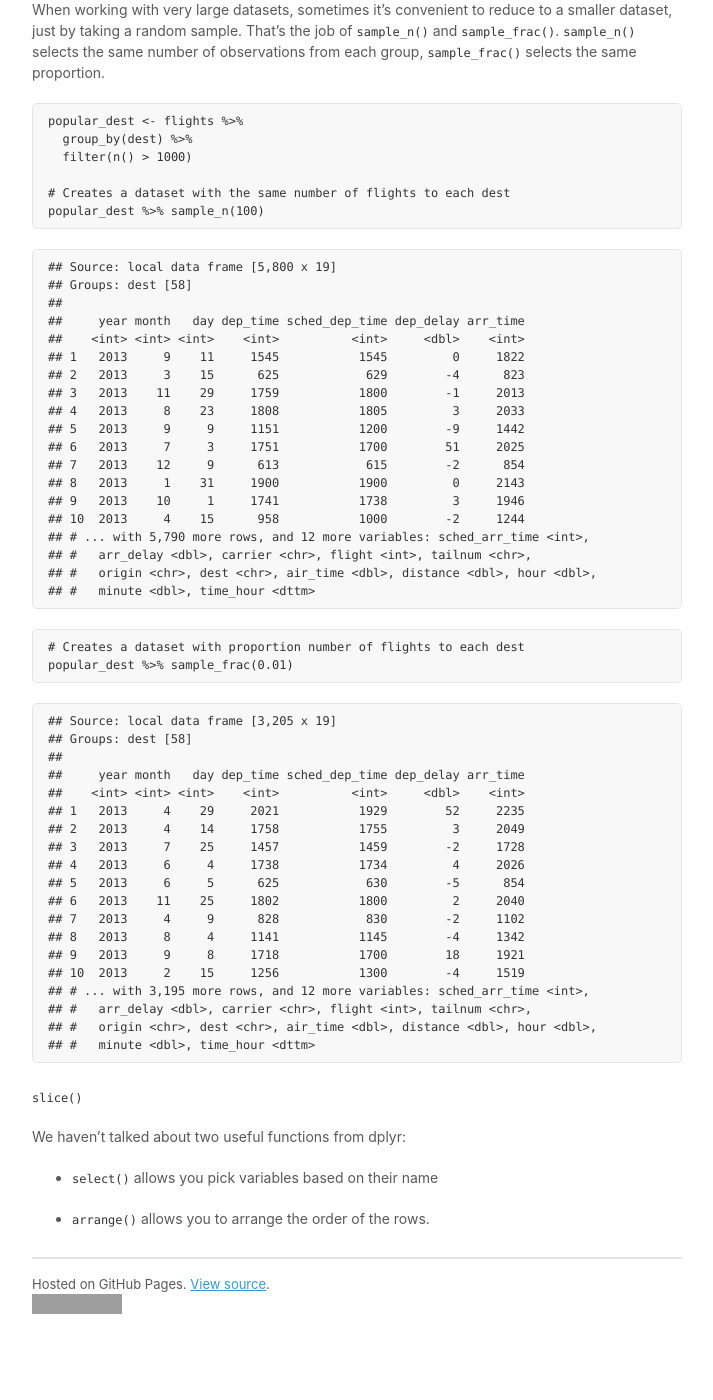
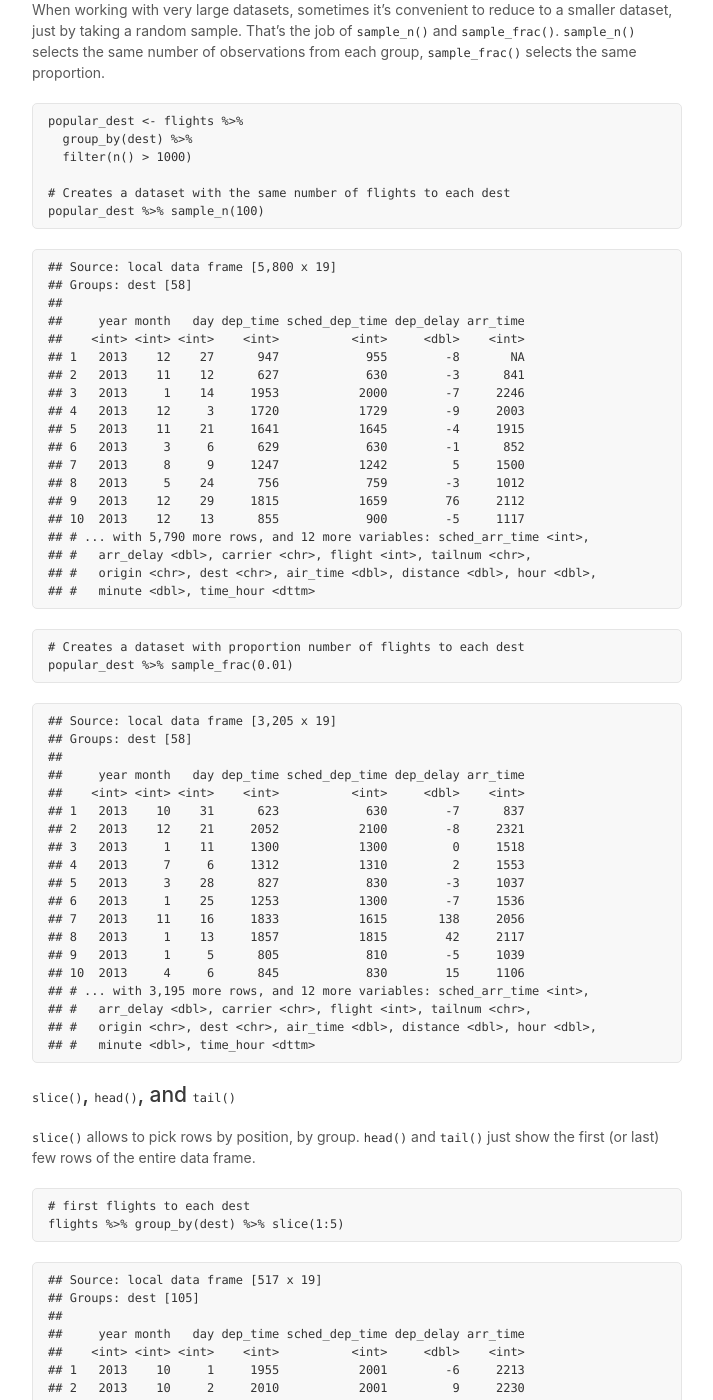
Before and after one commit to dcl-2017-04/curriculum, a Jekyll site: the page built from docs/manip-one-table.md, in a window 1280 px wide and 1400 px high, scrolled down 4730 px. Shown: the whole window, without its empty margins (283-996 px from the left). Built offline with Jekyll 4.4.1, drawn with Linux system fonts in a browser that asks for light colours; our own code applies the rules of GitHub Pages for plain Markdown files; a script that is not in the unit is left out; some of the changed text lies outside the part shown; grey boxes are pictures that could not be loaded.

Commit message:
Describe slice(), head() and tail()

````diff
--- a/docs/manip-one-table.md
+++ b/docs/manip-one-table.md
@@ -261,16 +261,16 @@ popular_dest %>% sample_n(100)
     ##
     ##     year month   day dep_time sched_dep_time dep_delay arr_time
     ##    <int> <int> <int>    <int>          <int>     <dbl>    <int>
-    ## 1   2013     9    11     1545           1545         0     1822
-    ## 2   2013     3    15      625            629        -4      823
-    ## 3   2013    11    29     1759           1800        -1     2013
-    ## 4   2013     8    23     1808           1805         3     2033
-    ## 5   2013     9     9     1151           1200        -9     1442
-    ## 6   2013     7     3     1751           1700        51     2025
-    ## 7   2013    12     9      613            615        -2      854
-    ## 8   2013     1    31     1900           1900         0     2143
-    ## 9   2013    10     1     1741           1738         3     1946
-    ## 10  2013     4    15      958           1000        -2     1244
+    ## 1   2013    12    27      947            955        -8       NA
+    ## 2   2013    11    12      627            630        -3      841
+    ## 3   2013     1    14     1953           2000        -7     2246
+    ## 4   2013    12     3     1720           1729        -9     2003
+    ## 5   2013    11    21     1641           1645        -4     1915
+    ## 6   2013     3     6      629            630        -1      852
+    ## 7   2013     8     9     1247           1242         5     1500
+    ## 8   2013     5    24      756            759        -3     1012
+    ## 9   2013    12    29     1815           1659        76     2112
+    ## 10  2013    12    13      855            900        -5     1117
     ## # ... with 5,790 more rows, and 12 more variables: sched_arr_time <int>,
     ## #   arr_delay <dbl>, carrier <chr>, flight <int>, tailnum <chr>,
     ## #   origin <chr>, dest <chr>, air_time <dbl>, distance <dbl>, hour <dbl>,
@@ -286,26 +286,85 @@ popular_dest %>% sample_frac(0.01)
     ##
     ##     year month   day dep_time sched_dep_time dep_delay arr_time
     ##    <int> <int> <int>    <int>          <int>     <dbl>    <int>
-    ## 1   2013     4    29     2021           1929        52     2235
-    ## 2   2013     4    14     1758           1755         3     2049
-    ## 3   2013     7    25     1457           1459        -2     1728
-    ## 4   2013     6     4     1738           1734         4     2026
-    ## 5   2013     6     5      625            630        -5      854
-    ## 6   2013    11    25     1802           1800         2     2040
-    ## 7   2013     4     9      828            830        -2     1102
-    ## 8   2013     8     4     1141           1145        -4     1342
-    ## 9   2013     9     8     1718           1700        18     1921
-    ## 10  2013     2    15     1256           1300        -4     1519
+    ## 1   2013    10    31      623            630        -7      837
+    ## 2   2013    12    21     2052           2100        -8     2321
+    ## 3   2013     1    11     1300           1300         0     1518
+    ## 4   2013     7     6     1312           1310         2     1553
+    ## 5   2013     3    28      827            830        -3     1037
+    ## 6   2013     1    25     1253           1300        -7     1536
+    ## 7   2013    11    16     1833           1615       138     2056
+    ## 8   2013     1    13     1857           1815        42     2117
+    ## 9   2013     1     5      805            810        -5     1039
+    ## 10  2013     4     6      845            830        15     1106
     ## # ... with 3,195 more rows, and 12 more variables: sched_arr_time <int>,
     ## #   arr_delay <dbl>, carrier <chr>, flight <int>, tailnum <chr>,
     ## #   origin <chr>, dest <chr>, air_time <dbl>, distance <dbl>, hour <dbl>,
     ## #   minute <dbl>, time_hour <dttm>
 
-`slice()`
----------
+`slice()`, `head()`, and `tail()`
+---------------------------------
 
-We haven't talked about two useful functions from dplyr:
+`slice()` allows to pick rows by position, by group. `head()` and `tail()` just show the first (or last) few rows of the entire data frame.
 
--   `select()` allows you pick variables based on their name
+``` r
+# first flights to each dest
+flights %>% group_by(dest) %>% slice(1:5)
+```
 
--   `arrange()` allows you to arrange the order of the rows.
+    ## Source: local data frame [517 x 19]
+    ## Groups: dest [105]
+    ##
+    ##     year month   day dep_time sched_dep_time dep_delay arr_time
+    ##    <int> <int> <int>    <int>          <int>     <dbl>    <int>
+    ## 1   2013    10     1     1955           2001        -6     2213
+    ## 2   2013    10     2     2010           2001         9     2230
+    ## 3   2013    10     3     1955           2001        -6     2232
+    ## 4   2013    10     4     2017           2001        16     2304
+    ## 5   2013    10     5     1959           1959         0     2226
+    ## 6   2013    10     1     1149           1159       -10     1245
+    ## 7   2013    10     2     1152           1159        -7     1259
+    ## 8   2013    10     3     1211           1159        12     1316
+    ## 9   2013    10     4      757            800        -3      859
+    ## 10  2013    10     4     1154           1159        -5     1258
+    ## # ... with 507 more rows, and 12 more variables: sched_arr_time <int>,
+    ## #   arr_delay <dbl>, carrier <chr>, flight <int>, tailnum <chr>,
+    ## #   origin <chr>, dest <chr>, air_time <dbl>, distance <dbl>, hour <dbl>,
+    ## #   minute <dbl>, time_hour <dttm>
+
+``` r
+# first flights overall
+flights %>% head()
+```
+
+    ## # A tibble: 6 × 19
+    ##    year month   day dep_time sched_dep_time dep_delay arr_time
+    ##   <int> <int> <int>    <int>          <int>     <dbl>    <int>
+    ## 1  2013     1     1      517            515         2      830
+    ## 2  2013     1     1      533            529         4      850
+    ## 3  2013     1     1      542            540         2      923
+    ## 4  2013     1     1      544            545        -1     1004
+    ## 5  2013     1     1      554            600        -6      812
+    ## 6  2013     1     1      554            558        -4      740
+    ## # ... with 12 more variables: sched_arr_time <int>, arr_delay <dbl>,
+    ## #   carrier <chr>, flight <int>, tailnum <chr>, origin <chr>, dest <chr>,
+    ## #   air_time <dbl>, distance <dbl>, hour <dbl>, minute <dbl>,
+    ## #   time_hour <dttm>
+
+``` r
+# last flights overall
+flights %>% tail()
+```
+
+    ## # A tibble: 6 × 19
+    ##    year month   day dep_time sched_dep_time dep_delay arr_time
+    ##   <int> <int> <int>    <int>          <int>     <dbl>    <int>
+    ## 1  2013     9    30       NA           1842        NA       NA
+    ## 2  2013     9    30       NA           1455        NA       NA
+    ## 3  2013     9    30       NA           2200        NA       NA
+    ## 4  2013     9    30       NA           1210        NA       NA
+    ## 5  2013     9    30       NA           1159        NA       NA
+    ## 6  2013     9    30       NA            840        NA       NA
+    ## # ... with 12 more variables: sched_arr_time <int>, arr_delay <dbl>,
+    ## #   carrier <chr>, flight <int>, tailnum <chr>, origin <chr>, dest <chr>,
+    ## #   air_time <dbl>, distance <dbl>, hour <dbl>, minute <dbl>,
+    ## #   time_hour <dttm>
````
Also changed, not shown: units/manip-one-table.Rmd (+11 -4 lines), units/manip-one-table.yml (+61 -23 lines), overview.png.
